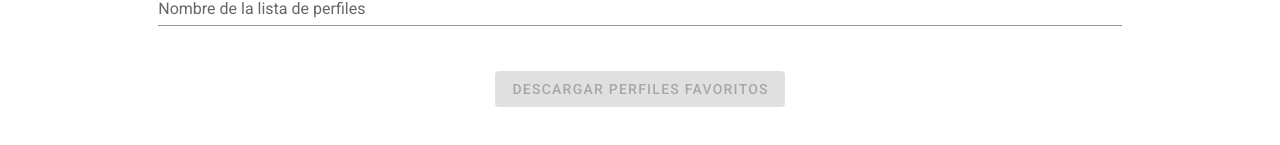
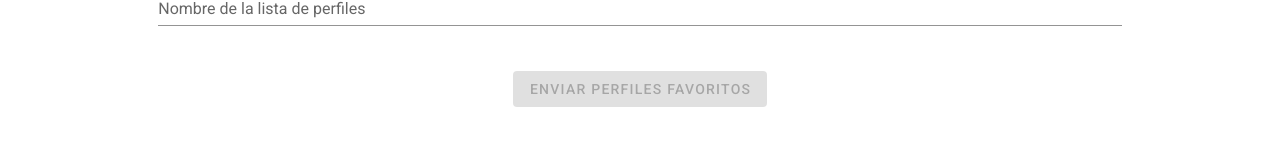
Before and after one commit to dalosa14/prueba-acciona, a Vue app: page /favs in a window 1280 px wide. Shown: the part 643-788 px from the top of the page. Built offline with nearby package versions, Linux system fonts and the light colour scheme; no server answers.

Commit message:
arreglar boton

```diff
--- a/src/views/vista3.vue
+++ b/src/views/vista3.vue
@@ -31,7 +31,7 @@
           color="secondary"
           :disabled="!getFavProfiles.length || listName == ''"
           @click="sendFavProfilesList"
-          >Descargar perfiles favoritos</v-btn
+          >Enviar perfiles favoritos</v-btn
         >
       </v-col></v-row
     >
```
